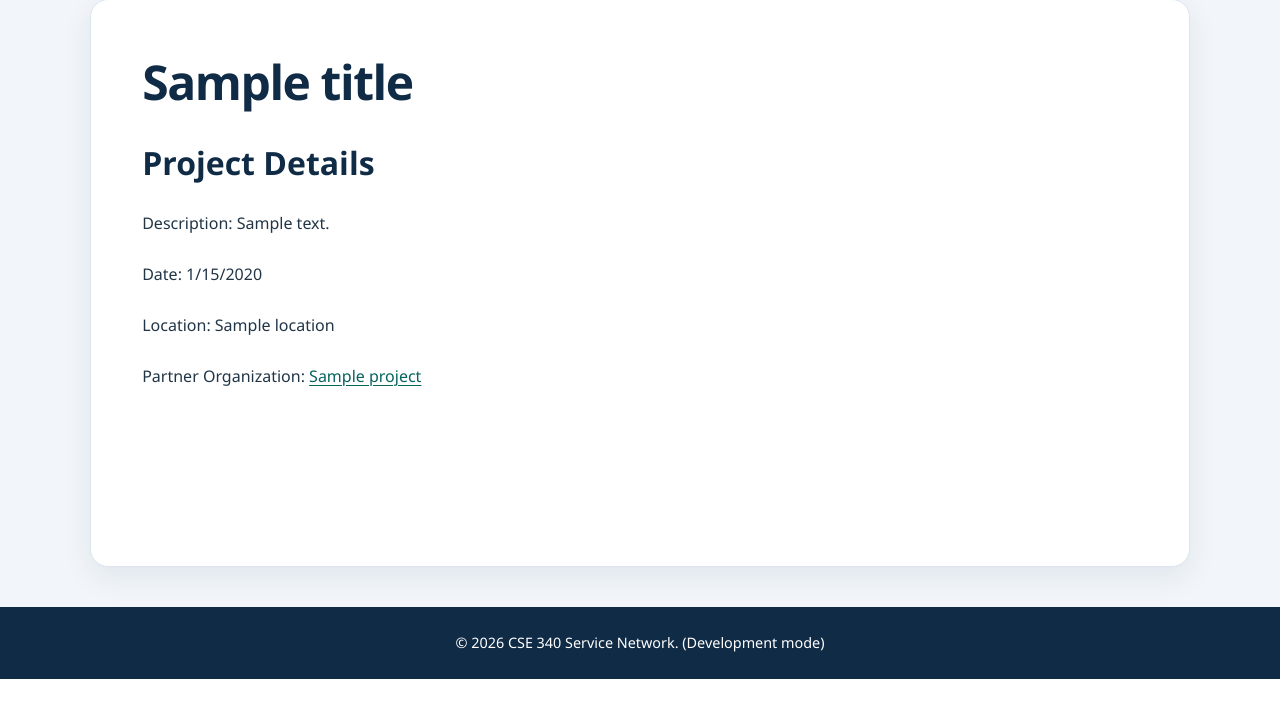
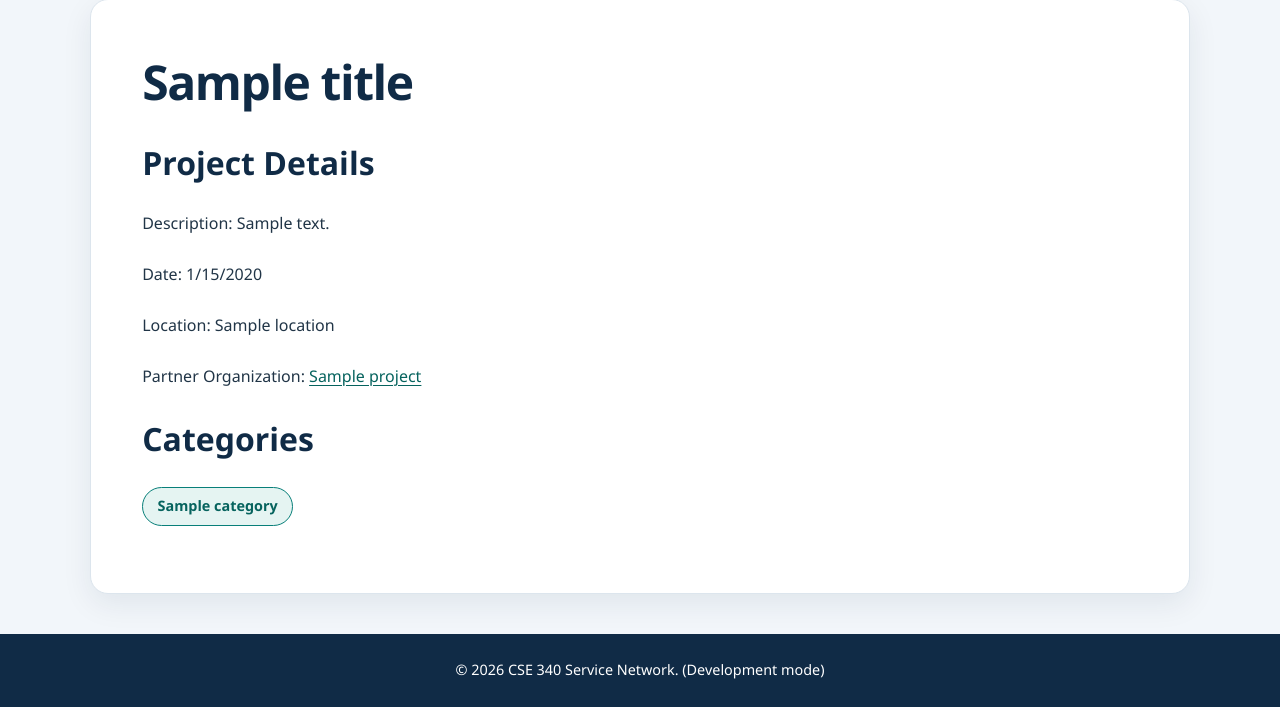
Before and after one commit to erickbravo95/cse340-course-repo, a Node server app: template src/views/project.ejs in a window 1280 px wide. Shown: the part 121-828 px from the top of the page. Before the commit the page ends 800 px from the top, so only its background shows below. Run offline with Node 20, Linux system fonts and the light colour scheme; the template is opened without the code that fills it: most values are stand-ins (such as "Sample title", 1, 10 or a date in 2020).

Commit message:
V 3.5 W03 Assignment: Model-View-Controller Implementation

```diff
--- a/public/css/main.css
+++ b/public/css/main.css
@@ -241,3 +241,37 @@ footer p {
         font-size: 2rem;
     }
 }
+
+/* Category tags on project details pages */
+
+main ul.category-tags {
+    display: flex;
+    flex-wrap: wrap;
+    gap: 0.75rem;
+    margin-top: 1rem;
+}
+
+main ul.category-tags li {
+    padding: 0;
+    border: none;
+    background: transparent;
+    box-shadow: none;
+    transform: none;
+}
+
+.category-tags a {
+    display: inline-block;
+    padding: 0.4rem 0.9rem;
+    background: #e5f4f2;
+    color: var(--teal-dark);
+    border: 1px solid var(--teal);
+    border-radius: 20px;
+    font-size: 0.9rem;
+    font-weight: 600;
+    text-decoration: none;
+}
+
+.category-tags a:hover {
+    background: var(--teal-dark);
+    color: #ffffff;
+}
--- a/src/views/project.ejs
+++ b/src/views/project.ejs
@@ -1,4 +1,5 @@
 <%- include('partials/header') %>
+
     <main>
         <h1>
             <%= title %>
@@ -24,5 +25,23 @@
                 <%= project.organization_name %>
             </a>
         </p>
+
+        <h2>Categories</h2>
+
+        <% if (categories.length> 0) { %>
+            <ul class="category-tags">
+                <% categories.forEach(category=> { %>
+                    <li>
+                        <a href="/category/<%= category.category_id %>">
+                            <%= category.name %>
+                        </a>
+                    </li>
+                    <% }); %>
+            </ul>
+            <% } else { %>
+                <p>No categories assigned to this project.</p>
+                <% } %>
+
     </main>
+
     <%- include('partials/footer') %>
```
Also changed, not shown: src/controllers/categories.js (+42 -8 lines), src/controllers/projects.js (+37 -10 lines), src/models/categories.js (+46 -2 lines), src/routes.js (+19 -6 lines), src/views/categories.ejs (+6 -1 lines), src/views/category.ejs (added, +27 -0 lines).
